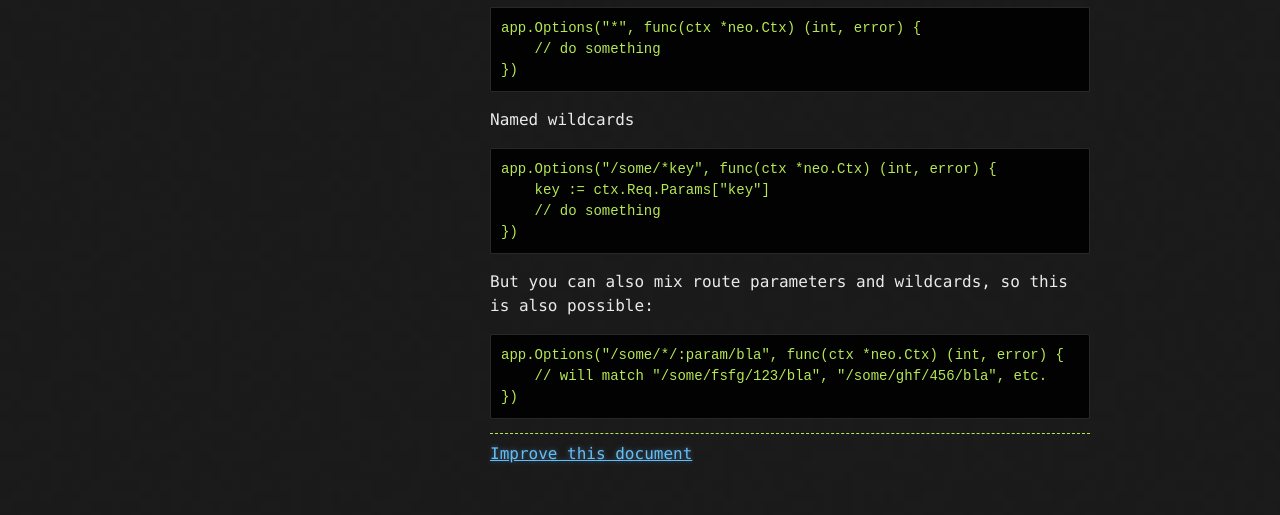
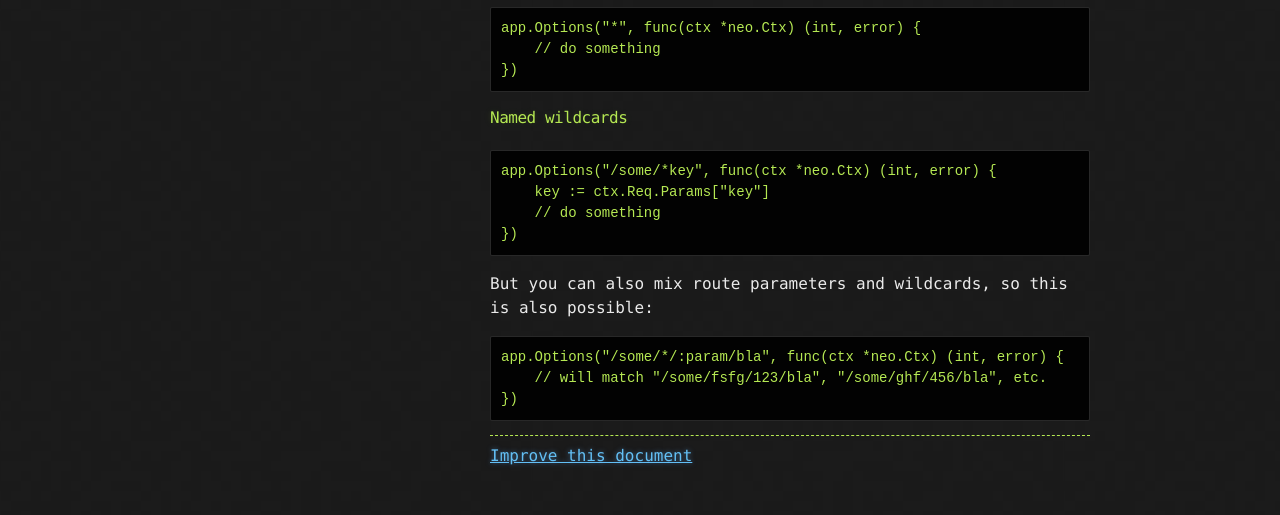
Before and after one commit to ivpusic/neo, a Jekyll site: the page built from _posts/2015-01-23-routing.md, in a window 1280 px wide. Shown: the part 1586-2101 px from the top of the page. Built offline with Jekyll 4.4.1, drawn with Linux system fonts in a browser that asks for light colours; nearby versions of some CDN libraries; Markdown is read by kramdown in place of the engine named in the settings.

````diff
--- a/_posts/2015-01-23-routing.md
+++ b/_posts/2015-01-23-routing.md
@@ -57,7 +57,7 @@ app.Options("*", func(ctx *neo.Ctx) (int, error) {
 })
 ```
 
-Named wildcards
+#### Named wildcards
 
 ```Go
 app.Options("/some/*key", func(ctx *neo.Ctx) (int, error) {
````
